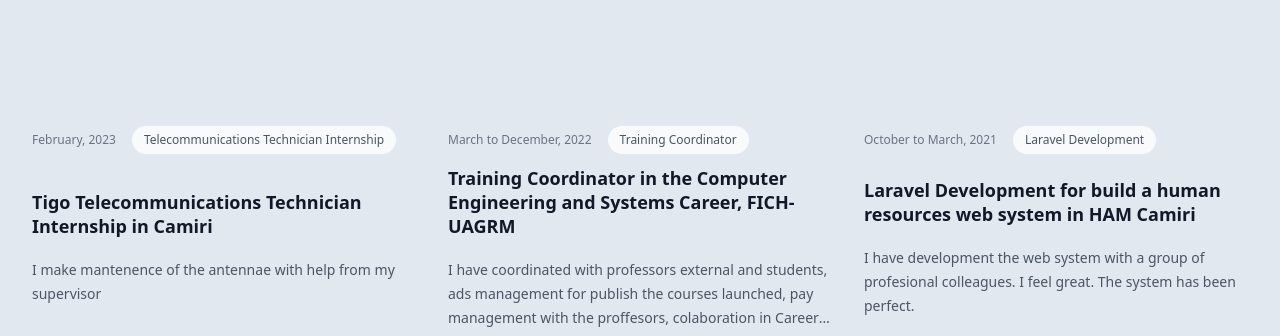
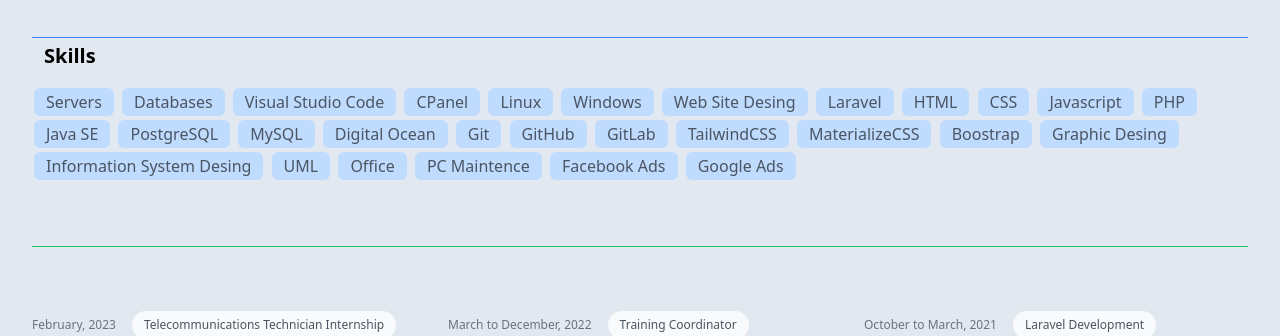
Before and after one commit to alfreding0/profile, a plain HTML site: page index.html in a window 1280 px wide. Shown: the part 483-819 px from the top of the page. Drawn offline with nearby package versions, Linux system fonts and the light colour scheme.

Commit message:
add skills

```diff
--- a/index.html
+++ b/index.html
@@ -101,19 +101,59 @@
                     <!-- MonkeyType -->
                     <a href="https://monkeytype.com/profile/alfreding0" target="_blank"
                         class=" hover:bg-gray-100 rounded-full py-1 px-1">
-                        <img src="https://img.icons8.com/external-kiranshastry-gradient-kiranshastry/50/null/external-keyboard-gaming-kiranshastry-gradient-kiranshastry.png" class="h-8 w-8" />
+                        <img src="https://img.icons8.com/external-kiranshastry-gradient-kiranshastry/50/null/external-keyboard-gaming-kiranshastry-gradient-kiranshastry.png"
+                            class="h-8 w-8" />
                     </a>
                 </div>
             </div>
 
             <div
-                class="mx-auto mt-10 grid max-w-2xl grid-cols-1 gap-x-8 gap-y-16 border-t border-gray-200 pt-10 sm:mt-16 sm:pt-16 lg:mx-0 lg:max-w-none lg:grid-cols-3">
+                class="mx-auto mt-10 grid max-w-2xl grid-cols-1 gap-x-1 gap-y-1 border-t border-blue-500 pt-1 lg:mx-0 lg:max-w-none dark:text-white">
+                <div class="mb-3">
+                    <span class="px-3 text-xl font-semibold">Skills</span>
+                </div>
+                <div>
+                    <span class="rounded-md bg-blue-200 mx-0.5 my-0.5 px-3 py-0.5 inline-block text-gray-600 dark:bg-blue-400 dark:text-white">Servers</span>
+                    <span class="rounded-md bg-blue-200 mx-0.5 my-0.5 px-3 py-0.5 inline-block text-gray-600 dark:bg-blue-400 dark:text-white">Databases</span>
+                    <span class="rounded-md bg-blue-200 mx-0.5 my-0.5 px-3 py-0.5 inline-block text-gray-600 dark:bg-blue-400 dark:text-white">Visual Studio Code</span>
+                    <span class="rounded-md bg-blue-200 mx-0.5 my-0.5 px-3 py-0.5 inline-block text-gray-600 dark:bg-blue-400 dark:text-white">CPanel</span>
+                    <span class="rounded-md bg-blue-200 mx-0.5 my-0.5 px-3 py-0.5 inline-block text-gray-600 dark:bg-blue-400 dark:text-white">Linux</span>
+                    <span class="rounded-md bg-blue-200 mx-0.5 my-0.5 px-3 py-0.5 inline-block text-gray-600 dark:bg-blue-400 dark:text-white">Windows</span>
+                    <span class="rounded-md bg-blue-200 mx-0.5 my-0.5 px-3 py-0.5 inline-block text-gray-600 dark:bg-blue-400 dark:text-white">Web Site Desing</span>
+                    <span class="rounded-md bg-blue-200 mx-0.5 my-0.5 px-3 py-0.5 inline-block text-gray-600 dark:bg-blue-400 dark:text-white">Laravel</span>
+                    <span class="rounded-md bg-blue-200 mx-0.5 my-0.5 px-3 py-0.5 inline-block text-gray-600 dark:bg-blue-400 dark:text-white">HTML</span>
+                    <span class="rounded-md bg-blue-200 mx-0.5 my-0.5 px-3 py-0.5 inline-block text-gray-600 dark:bg-blue-400 dark:text-white">CSS</span>
+                    <span class="rounded-md bg-blue-200 mx-0.5 my-0.5 px-3 py-0.5 inline-block text-gray-600 dark:bg-blue-400 dark:text-white">Javascript</span>
+                    <span class="rounded-md bg-blue-200 mx-0.5 my-0.5 px-3 py-0.5 inline-block text-gray-600 dark:bg-blue-400 dark:text-white">PHP</span>
+                    <span class="rounded-md bg-blue-200 mx-0.5 my-0.5 px-3 py-0.5 inline-block text-gray-600 dark:bg-blue-400 dark:text-white">Java SE</span>
+                    <span class="rounded-md bg-blue-200 mx-0.5 my-0.5 px-3 py-0.5 inline-block text-gray-600 dark:bg-blue-400 dark:text-white">PostgreSQL</span>
+                    <span class="rounded-md bg-blue-200 mx-0.5 my-0.5 px-3 py-0.5 inline-block text-gray-600 dark:bg-blue-400 dark:text-white">MySQL</span>
+                    <span class="rounded-md bg-blue-200 mx-0.5 my-0.5 px-3 py-0.5 inline-block text-gray-600 dark:bg-blue-400 dark:text-white">Digital Ocean</span>
+                    <span class="rounded-md bg-blue-200 mx-0.5 my-0.5 px-3 py-0.5 inline-block text-gray-600 dark:bg-blue-400 dark:text-white">Git</span>
+                    <span class="rounded-md bg-blue-200 mx-0.5 my-0.5 px-3 py-0.5 inline-block text-gray-600 dark:bg-blue-400 dark:text-white">GitHub</span>
+                    <span class="rounded-md bg-blue-200 mx-0.5 my-0.5 px-3 py-0.5 inline-block text-gray-600 dark:bg-blue-400 dark:text-white">GitLab</span>
+                    <span class="rounded-md bg-blue-200 mx-0.5 my-0.5 px-3 py-0.5 inline-block text-gray-600 dark:bg-blue-400 dark:text-white">TailwindCSS</span>
+                    <span class="rounded-md bg-blue-200 mx-0.5 my-0.5 px-3 py-0.5 inline-block text-gray-600 dark:bg-blue-400 dark:text-white">MaterializeCSS</span>
+                    <span class="rounded-md bg-blue-200 mx-0.5 my-0.5 px-3 py-0.5 inline-block text-gray-600 dark:bg-blue-400 dark:text-white">Boostrap</span>
+                    <span class="rounded-md bg-blue-200 mx-0.5 my-0.5 px-3 py-0.5 inline-block text-gray-600 dark:bg-blue-400 dark:text-white">Graphic Desing</span>
+                    <span class="rounded-md bg-blue-200 mx-0.5 my-0.5 px-3 py-0.5 inline-block text-gray-600 dark:bg-blue-400 dark:text-white">Information System Desing</span>
+                    <span class="rounded-md bg-blue-200 mx-0.5 my-0.5 px-3 py-0.5 inline-block text-gray-600 dark:bg-blue-400 dark:text-white">UML</span>
+                    <span class="rounded-md bg-blue-200 mx-0.5 my-0.5 px-3 py-0.5 inline-block text-gray-600 dark:bg-blue-400 dark:text-white">Office</span>
+                    <span class="rounded-md bg-blue-200 mx-0.5 my-0.5 px-3 py-0.5 inline-block text-gray-600 dark:bg-blue-400 dark:text-white">PC Maintence</span>
+                    <span class="rounded-md bg-blue-200 mx-0.5 my-0.5 px-3 py-0.5 inline-block text-gray-600 dark:bg-blue-400 dark:text-white">Facebook Ads</span>
+                    <span class="rounded-md bg-blue-200 mx-0.5 my-0.5 px-3 py-0.5 inline-block text-gray-600 dark:bg-blue-400 dark:text-white">Google Ads</span>
+                </div>
+            </div>
+
+            <div
+                class="mx-auto mt-10 grid max-w-2xl grid-cols-1 gap-x-8 gap-y-16 border-t border-green-500 pt-10 sm:mt-16 sm:pt-16 lg:mx-0 lg:max-w-none lg:grid-cols-3">
 
                 <article class="flex max-w-xl flex-col items-start justify-between">
                     <div class="flex items-center gap-x-4 text-xs">
                         <time datetime="2020-03-16" class="text-gray-500">February, 2023</time>
                         <a href="#"
-                            class="relative z-10 rounded-full bg-gray-50  px-3 py-1.5 font-medium text-gray-600 hover:bg-gray-100">Telecommunications Technician Internship</a>
+                            class="relative z-10 rounded-full bg-gray-50  px-3 py-1.5 font-medium text-gray-600 hover:bg-gray-100">Telecommunications
+                            Technician Internship</a>
                     </div>
                     <div class="group relative">
                         <h3
@@ -123,7 +163,8 @@
                                 Tigo Telecommunications Technician Internship in Camiri
                             </a>
                         </h3>
-                        <p class="mt-5 line-clamp-3 text-sm leading-6 text-gray-600 dark:text-slate-400">I make mantenence of the antennae with help from my supervisor</p>
+                        <p class="mt-5 line-clamp-3 text-sm leading-6 text-gray-600 dark:text-slate-400">I make
+                            mantenence of the antennae with help from my supervisor</p>
                     </div>
                     <div class="relative mt-8 flex items-center gap-x-4">
                         <img src="img/profile-default.png" alt="" class="h-10 w-10 rounded-full bg-gray-50">
@@ -144,7 +185,8 @@
                     <div class="flex items-center gap-x-4 text-xs">
                         <time datetime="2020-03-16" class="text-gray-500">March to December, 2022</time>
                         <a href="#"
-                            class="relative z-10 rounded-full bg-gray-50  px-3 py-1.5 font-medium text-gray-600 hover:bg-gray-100">Training Coordinator</a>
+                            class="relative z-10 rounded-full bg-gray-50  px-3 py-1.5 font-medium text-gray-600 hover:bg-gray-100">Training
+                            Coordinator</a>
                     </div>
                     <div class="group relative">
                         <h3
@@ -154,7 +196,9 @@
                                 Training Coordinator in the Computer Engineering and Systems Career, FICH-UAGRM
                             </a>
                         </h3>
-                        <p class="mt-5 line-clamp-3 text-sm leading-6 text-gray-600 dark:text-slate-400">I have coordinated with professors external and students, ads management for publish the courses launched, pay management with the proffesors, colaboration in Career Management</p>
+                        <p class="mt-5 line-clamp-3 text-sm leading-6 text-gray-600 dark:text-slate-400">I have
+                            coordinated with professors external and students, ads management for publish the courses
+                            launched, pay management with the proffesors, colaboration in Career Management</p>
                     </div>
                     <div class="relative mt-8 flex items-center gap-x-4">
                         <img src="img/iveth.jpeg" alt="" class="h-10 w-10 rounded-full bg-gray-50">
@@ -187,7 +231,8 @@
                     <div class="flex items-center gap-x-4 text-xs">
                         <time datetime="2020-03-16" class="text-gray-500">October to March, 2021</time>
                         <a href="#"
-                            class="relative z-10 rounded-full bg-gray-50 px-3 py-1.5 font-medium text-gray-600 hover:bg-gray-100">Laravel Development</a>
+                            class="relative z-10 rounded-full bg-gray-50 px-3 py-1.5 font-medium text-gray-600 hover:bg-gray-100">Laravel
+                            Development</a>
                     </div>
                     <div class="group relative">
                         <h3
@@ -197,7 +242,9 @@
                                 Laravel Development for build a human resources web system in HAM Camiri
                             </a>
                         </h3>
-                        <p class="mt-5 line-clamp-3 text-sm leading-6 text-gray-600 dark:text-slate-400">I have development the web system with a group of profesional colleagues. I feel great. The system has been perfect.</p>
+                        <p class="mt-5 line-clamp-3 text-sm leading-6 text-gray-600 dark:text-slate-400">I have
+                            development the web system with a group of profesional colleagues. I feel great. The system
+                            has been perfect.</p>
                     </div>
                     <div class="relative mt-8 flex items-center gap-x-4">
                         <img src="img/profile-default.png" alt="" class="h-10 w-10 rounded-full bg-gray-50">
@@ -230,7 +277,8 @@
                     <div class="flex items-center gap-x-4 text-xs">
                         <time datetime="2020-03-16" class="text-gray-500">March to December, 2021</time>
                         <a href="#"
-                            class="relative z-10 rounded-full bg-gray-50 px-3 py-1.5 font-medium text-gray-600 hover:bg-gray-100">Graduation project</a>
+                            class="relative z-10 rounded-full bg-gray-50 px-3 py-1.5 font-medium text-gray-600 hover:bg-gray-100">Graduation
+                            project</a>
                     </div>
                     <div class="group relative">
                         <h3
@@ -241,7 +289,8 @@
                             </a>
                         </h3>
                         <p class="mt-5 line-clamp-3 text-sm leading-6 text-gray-600 dark:text-slate-400">
-                            I have development my Graduation Project in Laravel Framework for the Transport Bussines 12 of July, in Camiri. It has been perfect.
+                            I have development my Graduation Project in Laravel Framework for the Transport Bussines 12
+                            of July, in Camiri. It has been perfect.
                         </p>
                     </div>
                     <div class="relative mt-8 flex items-center gap-x-4">
```
